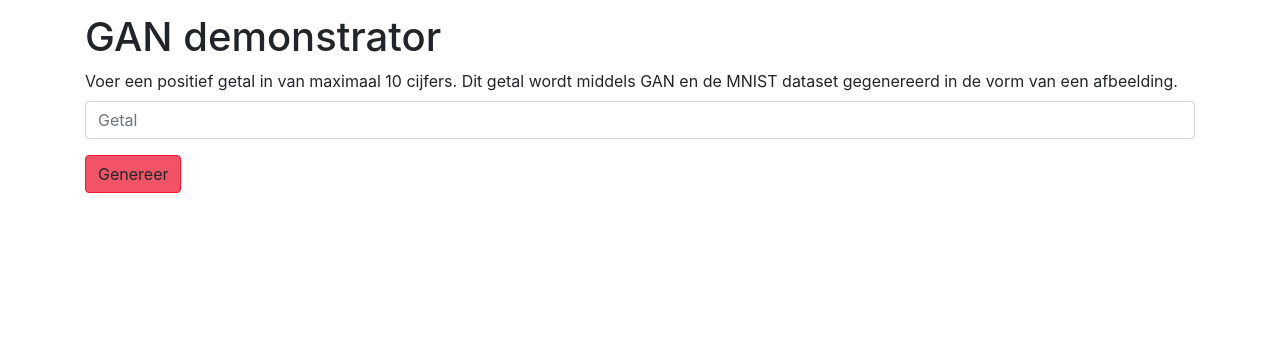
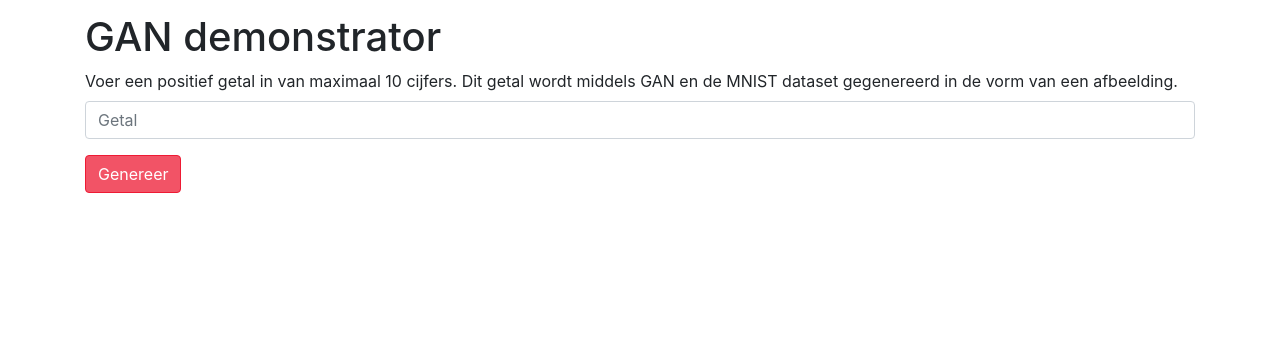
Before and after one commit to NielsCodes/BD02-GAN, a Flask app: page / in a window 1280 px wide, with the pointer over the restyled element. Shown: the part 56-414 px from the top of the page. Run offline with Flask 2, Linux system fonts and the light colour scheme; some libraries are stand-ins or nearby versions.

Commit message:
Update color palette

```diff
--- a/frontend/static/styles/main.css
+++ b/frontend/static/styles/main.css
@@ -10,6 +10,7 @@
 
 .btn-red:hover {
   background: #F25366;
+  color: #FFF;
 }
 
 #sticky-footer {
```
